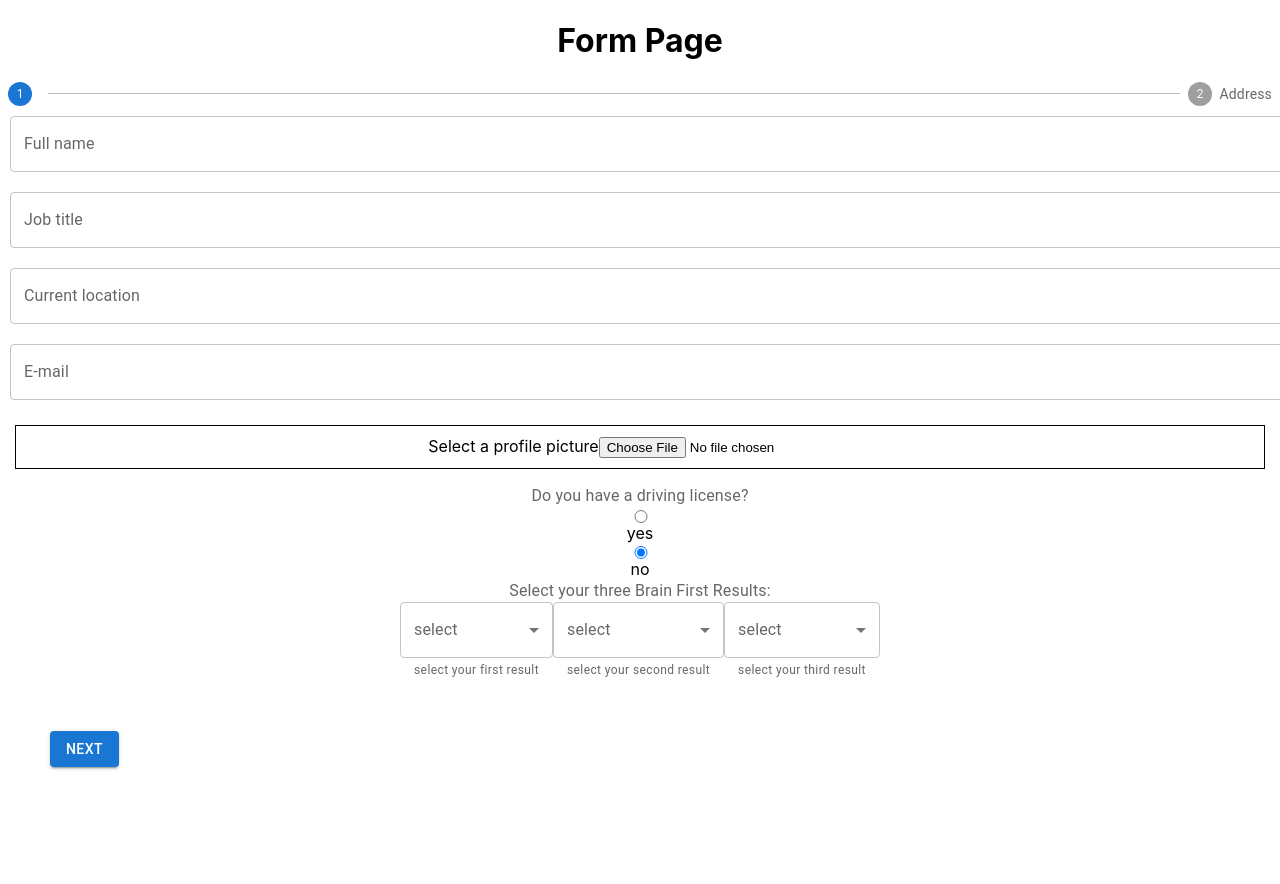
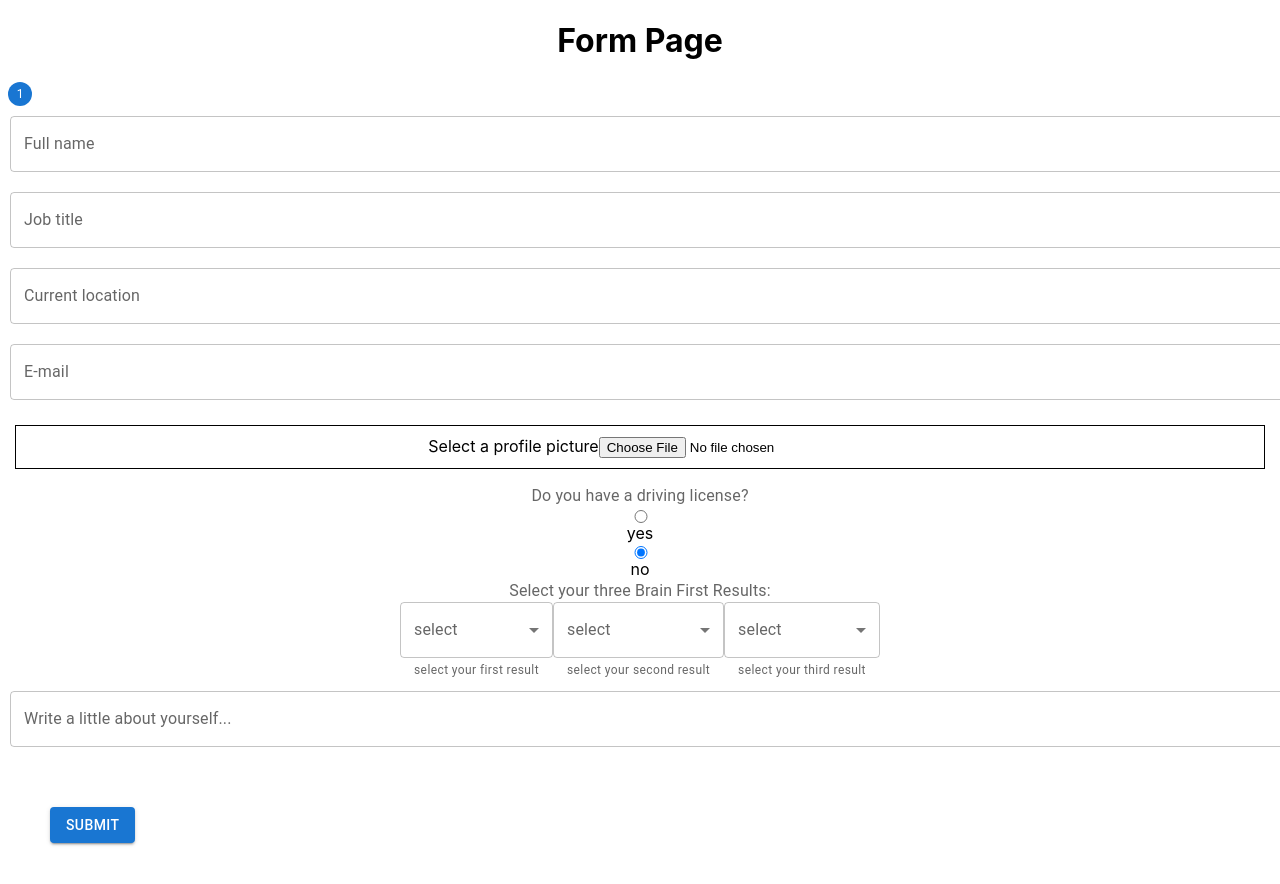
Before and after one commit to avdalmi/cv-builder-front-end, a React (Create React App) app: page /form in a window 1280 px wide. Shown: the top 884 px of the page. Before the commit the page ends 817 px from the top, so only its background shows below. Built offline with nearby package versions, Linux system fonts and the light colour scheme.

Commit message:
introduction text area done

```diff
--- a/src/Components/FormSections/1_ProfileSection.jsx
+++ b/src/Components/FormSections/1_ProfileSection.jsx
@@ -54,6 +54,12 @@ function ProfileSection(profileValidationSchema) {
           helperText=" select your third result "
         />
       </div>
+      <TextInputField
+        placeholder="type something..."
+        name="profile.introductionText"
+        multiline
+        label="Write a little about yourself..."
+      />
     </FormStep>
   );
 }
--- a/src/Pages/FormPage/FormPage2.jsx
+++ b/src/Pages/FormPage/FormPage2.jsx
@@ -28,6 +28,7 @@ function FormPage2() {
         resultTwo: "",
         resultThree: "",
       },
+      introductionText: "",
     },
     // skills: [
     //   {
@@ -35,7 +36,7 @@ function FormPage2() {
     //     level: 0,
     //   },
     // ],
-    address: { street: "", country: "" },
+    // address: { street: "", country: "" },
   };
   return (
     <div>
@@ -82,14 +83,14 @@ function FormPage2() {
         </FormStep>
                 */}
 
-        <FormStep
+        {/* <FormStep
           stepName="Address"
           onSubmit={() => console.log("step3 submit")}
           validationSchema={addressValidationSchema}
         >
           <TextInputField name="address.street" label="Street" />
           <TextInputField name="address.country" label="Country" />
-        </FormStep>
+        </FormStep> */}
       </MultiStepForm>
     </div>
   );
--- a/src/Pages/FormPage/FormValidation.js
+++ b/src/Pages/FormPage/FormValidation.js
@@ -11,16 +11,19 @@ export const profileValidationSchema = yup.object({
       .string()
       .email("please enter a valid email")
       .required("please enter your email"),
+    introductionText: yup
+      .string()
+      .required("please write a little bit about yourself"),
   }),
 });
 
 export const addressValidationSchema = yup.object({
-  // fullName: yup.string().required("req fname"),
   address: yup.object().shape({
     street: yup.string().required("required"),
     country: yup.string().required("country req"),
   }),
 });
+
 // phone: yup
 //   .string()
 //   .matches(/^[6-9]\d{9}$/, {
@@ -28,6 +31,3 @@ export const addressValidationSchema = yup.object({
 //     excludeEmptyString: false,
 //   })
 //   .required("please enter your phone number"),
-// export const profileValidationSchema = yup.object({
-//   fullName: yup.string().required("please enter your full name"),
-// });
```
